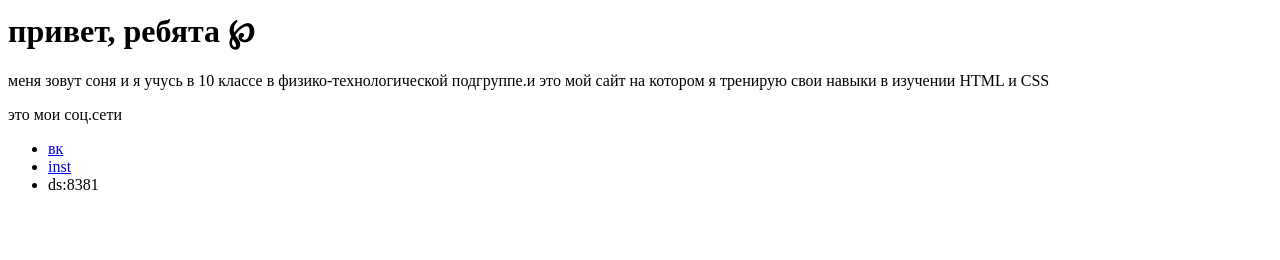
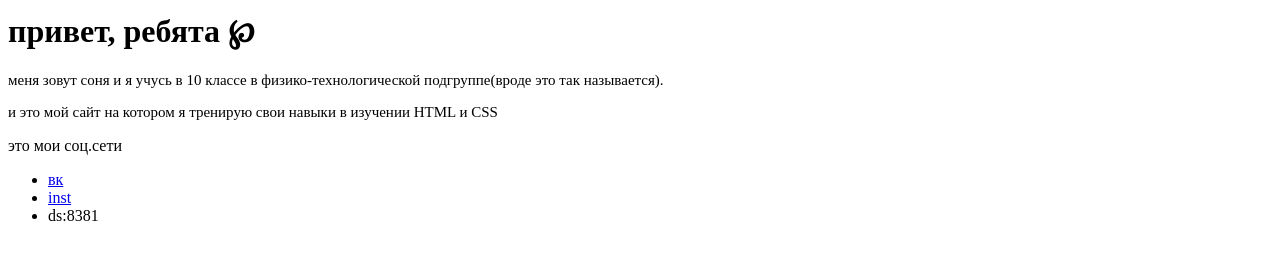
Before and after one commit to sofiyailina/sofiyailina.github.io, a plain HTML site: page index.html in a window 1280 px wide. Drawn offline with Linux system fonts and the light colour scheme.

Commit message:
Update index.html

```diff
--- a/index.html
+++ b/index.html
@@ -1,5 +1,8 @@
 <h1>привет, ребята &weierp; </h1>
-<p>меня зовут соня и я учусь в 10 классе в физико-технологической подгруппе.и это мой сайт на котором я тренирую свои навыки в изучении HTML и CSS</p>
+<div style="font-size: 15px;">
+  <p>меня зовут соня и я учусь в 10 классе в физико-технологической подгруппе(вроде это так называется).</p>
+  <p>и это мой сайт на котором я тренирую свои навыки в изучении HTML и CSS</p>
+</div>
 <p>это мои соц.сети</p>
 <ul>
   <li><a href="https://vk.com/innokentyilyin">вк</a></li>
```
